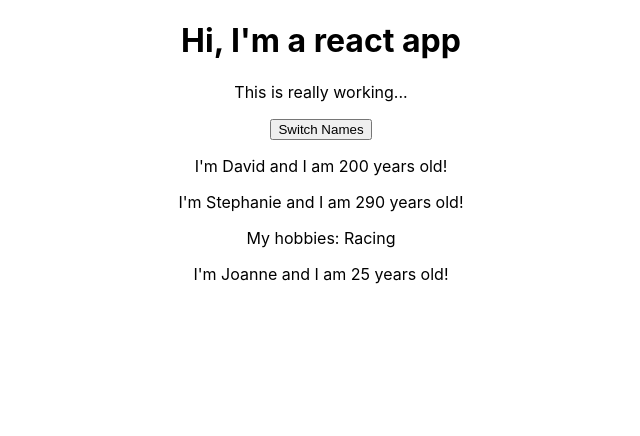
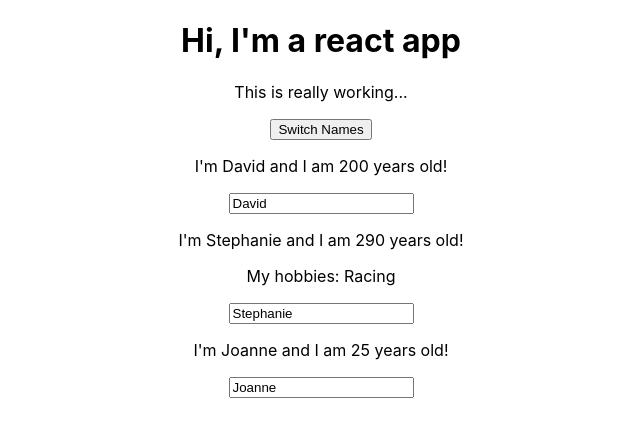
Before and after one commit to dkwazhere/React-Practice, a React (Create React App) app in the folder react-guide/: page / in a window 1280 px wide. Shown: the top 436 px of the page, without its empty margins (319-959 px from the left). Built offline with nearby package versions, Linux system fonts and the light colour scheme.

Commit message:
added two way bindings

```diff
--- a/react-guide/src/App.js
+++ b/react-guide/src/App.js
@@ -22,6 +22,15 @@
     ] })
   }
 
+  nameChangedHandler = (event) => {
+    this.setState({
+      persons: [
+      { name: "dk", age: 2600 },
+      { name: event.target.value, age: 29 },
+      { name: 'HelloKitty', age: 27 }
+    ] })
+  }
+
 
   render() {
     return (
@@ -35,7 +44,8 @@
         <Person
         name={this.state.persons[1].name}
         age={this.state.persons[1].age}
-        click={this.switchNameHandler.bind(this, '기ㅁ')}> My hobbies: Racing </Person>
+        click={this.switchNameHandler.bind(this, '기ㅁ')}
+        changed={this.nameChangedHandler}> My hobbies: Racing </Person>
         <Person
         name={this.state.persons[2].name}
         age={this.state.persons[2].age} />
--- a/react-guide/src/Person/Person.js
+++ b/react-guide/src/Person/Person.js
@@ -5,6 +5,7 @@
     <div>
         <p onClick={props.click}>I'm {props.name} and I am {props.age}  years old!</p>
         <p>{props.children}</p>
+        <input type='text' onChange={props.changed} value={props.name} />
     </div>
     )
 };
```
